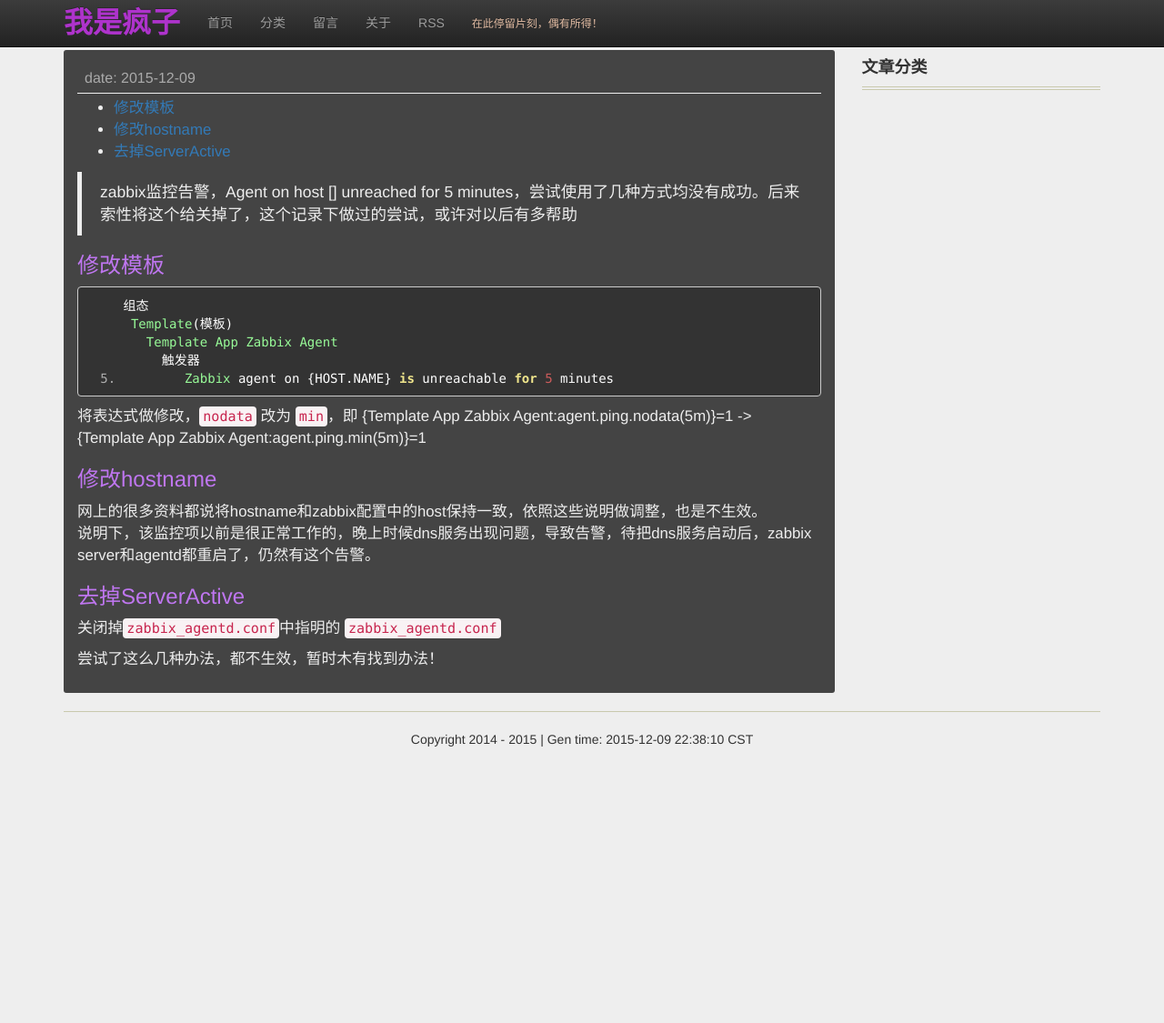
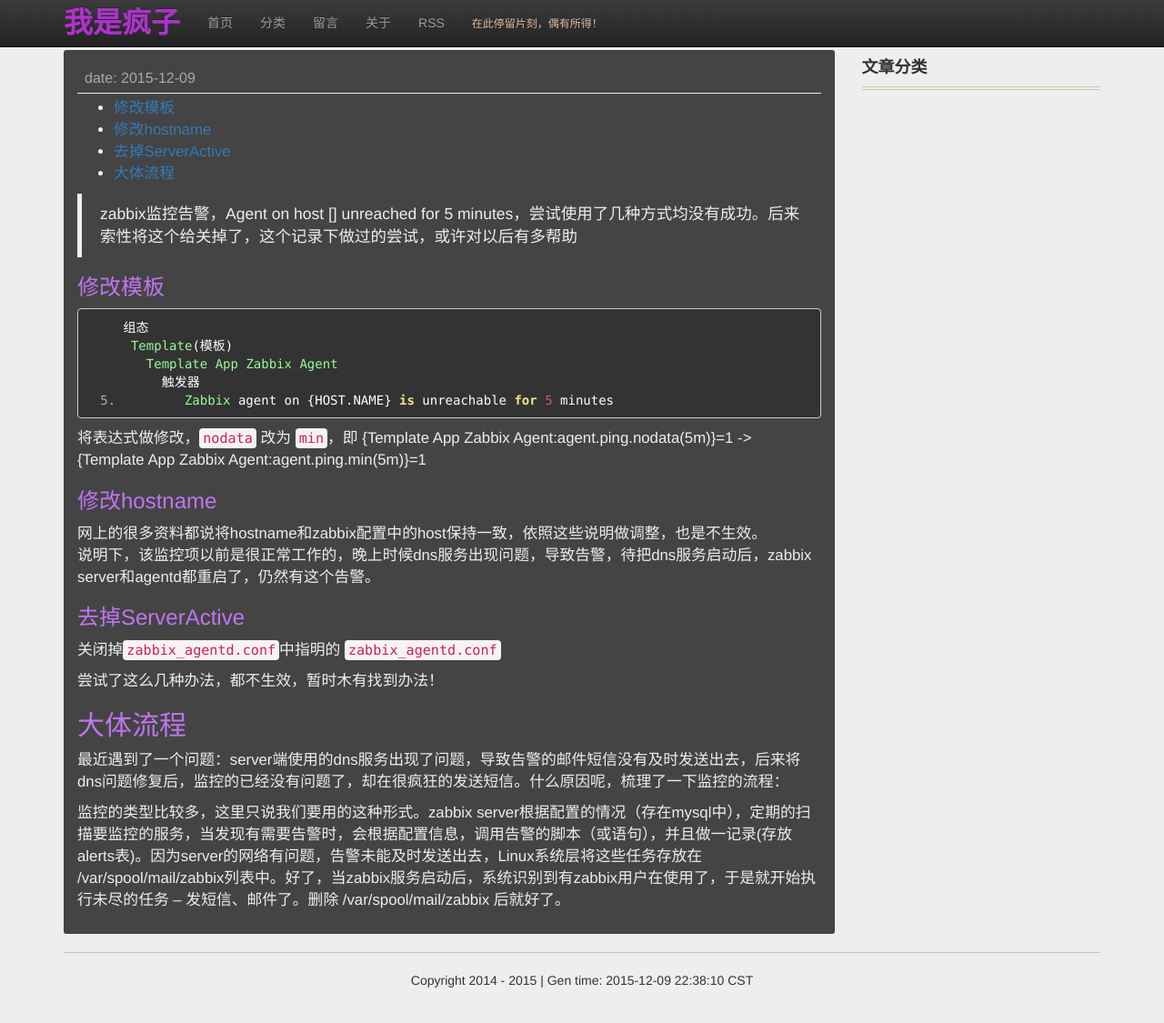
Before and after one commit to jgj1986/jgj1986.github.io, a Jekyll site: the page built from _posts/运维/2014-12-03-zabbix问题.md, in a window 1280 px wide and 1128 px high. Shown: the top 1125 px of the window at 91% size. Built offline with Jekyll 4.4.1, drawn with Linux system fonts in a browser that asks for light colours; nearby versions of some CDN libraries; comment, search, counter and statistics services are not loaded.

Commit message:
update blog for zabbix
Signed-off-by: guojun.jin <guojun.jin@chukong-inc.com>

```diff
--- a/_posts/运维/2014-12-03-zabbix问题.md
+++ b/_posts/运维/2014-12-03-zabbix问题.md
@@ -35,3 +35,9 @@ tags: 运维
 关闭掉`zabbix_agentd.conf`中指明的 `zabbix_agentd.conf`
 
 尝试了这么几种办法，都不生效，暂时木有找到办法！
+
+## 大体流程
+
+最近遇到了一个问题：server端使用的dns服务出现了问题，导致告警的邮件短信没有及时发送出去，后来将dns问题修复后，监控的已经没有问题了，却在很疯狂的发送短信。什么原因呢，梳理了一下监控的流程：
+
+监控的类型比较多，这里只说我们要用的这种形式。zabbix server根据配置的情况（存在mysql中），定期的扫描要监控的服务，当发现有需要告警时，会根据配置信息，调用告警的脚本（或语句），并且做一记录(存放alerts表)。因为server的网络有问题，告警未能及时发送出去，Linux系统层将这些任务存放在 /var/spool/mail/zabbix列表中。好了，当zabbix服务启动后，系统识别到有zabbix用户在使用了，于是就开始执行未尽的任务 -- 发短信、邮件了。删除 /var/spool/mail/zabbix 后就好了。
```
